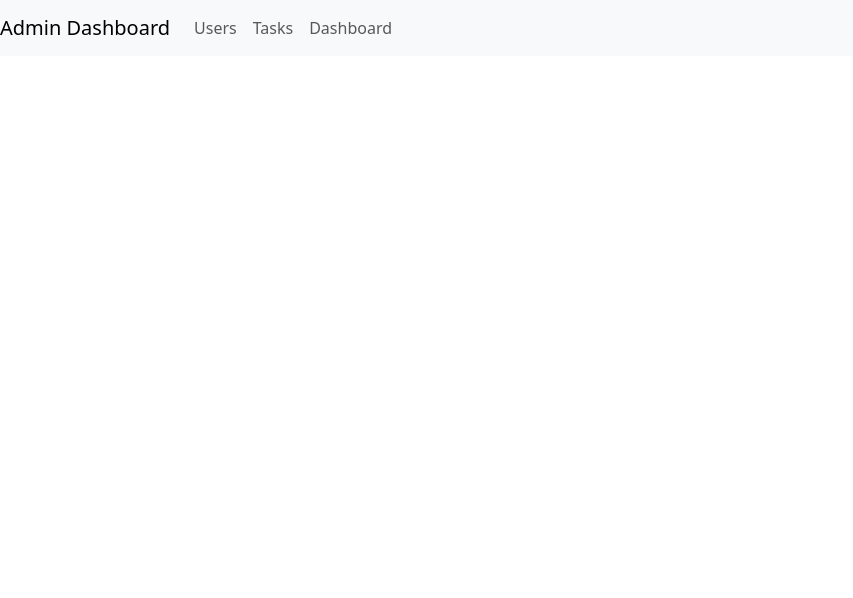
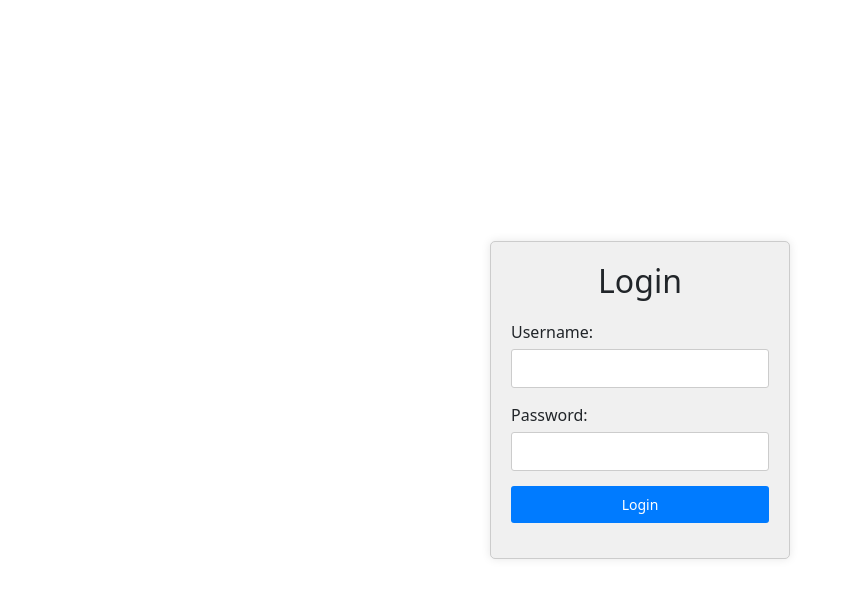
Before and after one commit to tan632000/admin-trello, a React (Create React App) app: page /login in a window 1280 px wide. Shown: the top 598 px of the page, without its empty margins (0-853 px from the left). Built offline with nearby package versions, Linux system fonts and the light colour scheme.

Commit message:
Add login

```diff
--- a/src/App.js
+++ b/src/App.js
@@ -1,13 +1,41 @@
-import React from 'react';
-import { BrowserRouter as Router, Route, Routes, Link } from 'react-router-dom';
+import React, { useState, useEffect } from 'react';
+import { BrowserRouter as Router, Route, Routes, Link, Navigate } from 'react-router-dom';
 import { Navbar, Nav } from 'react-bootstrap';
 import UserManagement from './components/UserManagement';
 import TaskManagement from './components/TaskManagement';
 import Dashboard from './components/Dashboard';
+import Login from './components/Login';
 
 const App = () => {
+  const [isLoggedIn, setIsLoggedIn] = useState(localStorage.getItem('is_admin') === 'true');
+  const [redirected, setRedirected] = useState(false);
+
+  useEffect(() => {
+    const isAdmin = localStorage.getItem('is_admin') === 'true';
+    setIsLoggedIn(isAdmin);
+  }, []);
+
+  useEffect(() => {
+    if (isLoggedIn && !redirected) {
+      setRedirected(true);
+    }
+  }, [isLoggedIn, redirected]);
+
+  const handleLogin = () => {
+    setIsLoggedIn(true);
+    localStorage.setItem('is_admin', 'true');
+  };
+
+  const handleLogout = () => {
+    setIsLoggedIn(false);
+    localStorage.removeItem('is_admin');
+    localStorage.removeItem('user_id');
+  };
+
   return (
     <Router>
+      <div>
+        {isLoggedIn && (
           <Navbar bg="light" expand="lg">
             <Navbar.Brand as={Link} to="/">Admin Dashboard</Navbar.Brand>
             <Navbar.Toggle aria-controls="basic-navbar-nav" />
@@ -17,14 +45,20 @@ const App = () => {
                 <Nav.Link as={Link} to="/tasks">Tasks</Nav.Link>
                 <Nav.Link as={Link} to="/dashboard">Dashboard</Nav.Link>
               </Nav>
+              <Nav>
+                <Nav.Link onClick={handleLogout}>Logout</Nav.Link>
+              </Nav>
             </Navbar.Collapse>
           </Navbar>
+        )}
         <Routes>
-        <Route path="/users" element={<UserManagement />} />
-        <Route path="/tasks" element={<TaskManagement />} />
-        <Route path="/dashboard" element={<Dashboard />} />
-        <Route path="/" element={<Dashboard />} />
+          <Route path="/users" element={isLoggedIn ? <UserManagement /> : <Navigate to="/login" />} />
+          <Route path="/tasks" element={isLoggedIn ? <TaskManagement /> : <Navigate to="/login" />} />
+          <Route path="/dashboard" element={isLoggedIn ? <Dashboard /> : <Navigate to="/login" />} />
+          <Route path="/login" element={<Login onLogin={handleLogin} />} />
+          <Route path="/" element={isLoggedIn ? <Navigate to="/dashboard" /> : <Navigate to="/login" />} />
         </Routes>
+      </div>
     </Router>
   );
 };
--- /dev/null
+++ b/src/Login.css
@@ -0,0 +1,60 @@
+/* Login.css */
+
+.login-container {
+    display: flex;
+    justify-content: center;
+    align-items: center;
+    height: 100vh;
+}
+
+.login-form {
+    width: 300px;
+    padding: 20px;
+    background-color: #f0f0f0;
+    border: 1px solid #ccc;
+    border-radius: 5px;
+    box-shadow: 0 0 10px rgba(0, 0, 0, 0.1);
+}
+
+.login-form h2 {
+    margin-bottom: 20px;
+    text-align: center;
+}
+
+.form-group {
+    margin-bottom: 15px;
+}
+
+.form-group label {
+    display: block;
+    margin-bottom: 5px;
+}
+
+.form-group input {
+    width: 100%;
+    padding: 8px;
+    font-size: 14px;
+    border: 1px solid #ccc;
+    border-radius: 3px;
+}
+
+.form-group button {
+    width: 100%;
+    padding: 8px;
+    font-size: 14px;
+    color: #fff;
+    background-color: #007bff;
+    border: none;
+    border-radius: 3px;
+    cursor: pointer;
+}
+
+.form-group button:hover {
+    background-color: #0056b3;
+}
+
+.error-message {
+    color: red;
+    font-size: 14px;
+    margin-top: 5px;
+}
--- a/src/LoginForm.jsx
+++ b/src/LoginForm.jsx
@@ -7,8 +7,6 @@ const LoginForm = () => {
 
     const handleSubmit = (event) => {
         event.preventDefault();
-        console.log('Email:', email);
-        console.log('Password:', password);
     };
 
     return (
--- a/src/components/Dashboard.jsx
+++ b/src/components/Dashboard.jsx
@@ -1,7 +1,6 @@
 import React, { useState, useEffect } from 'react';
 import axios from 'axios';
 import { LineChart, Line, BarChart, Bar, XAxis, YAxis, CartesianGrid, Tooltip, Legend } from 'recharts';
-import DatePicker from 'react-datepicker';
 import 'react-datepicker/dist/react-datepicker.css';
 
 const TaskCompletionChart = () => {
--- /dev/null
+++ b/src/components/Login.jsx
@@ -0,0 +1,80 @@
+import React, { useState, useEffect } from 'react';
+import { useNavigate } from 'react-router-dom';
+import axios from 'axios';
+import '../Login.css'; // Import CSS file for styling
+
+const Login = () => {
+    const navigate = useNavigate();
+    const [username, setUsername] = useState('');
+    const [password, setPassword] = useState('');
+    const [error, setError] = useState('');
+
+    useEffect(() => {
+        const isLogged = localStorage.getItem('is_admin');
+        if (isLogged) {
+            navigate('/dashboard');
+        }
+    }, [navigate]);
+
+    const handleLogin = async (e) => {
+        e.preventDefault();
+        if (!username || !password) {
+            setError('Please enter both username and password.');
+            return;
+        }
+
+        try {
+            const response = await axios.post('http://localhost:8080/admin/login', {
+                username,
+                password
+            });
+
+            const data = response.data;
+            if (data && data.userId && data.userId.Role === 'admin') {
+                localStorage.setItem('userId', data.userId);
+                localStorage.setItem('is_admin', true);
+                navigate('/dashboard');
+            } else {
+                setError('Login failed. Please check your credentials.');
+            }
+
+        } catch (error) {
+            console.error('Login failed:', error.message);
+            setError('Login failed. Please check your credentials.');
+        }
+    };
+
+    return (
+        <div className="login-container">
+            <form className="login-form" onSubmit={handleLogin}>
+                <h2>Login</h2>
+                {error && <p className="error-message">{error}</p>}
+                <div className="form-group">
+                    <label htmlFor="username">Username:</label>
+                    <input
+                        type="text"
+                        id="username"
+                        value={username}
+                        onChange={(e) => setUsername(e.target.value)}
+                        required
+                    />
+                </div>
+                <div className="form-group">
+                    <label htmlFor="password">Password:</label>
+                    <input
+                        type="password"
+                        id="password"
+                        value={password}
+                        onChange={(e) => setPassword(e.target.value)}
+                        required
+                    />
+                </div>
+                <div className="form-group">
+                    <button type="submit">Login</button>
+                </div>
+            </form>
+        </div>
+    );
+};
+
+export default Login;
```
Lines whose indentation alone changed are shown as unchanged.
